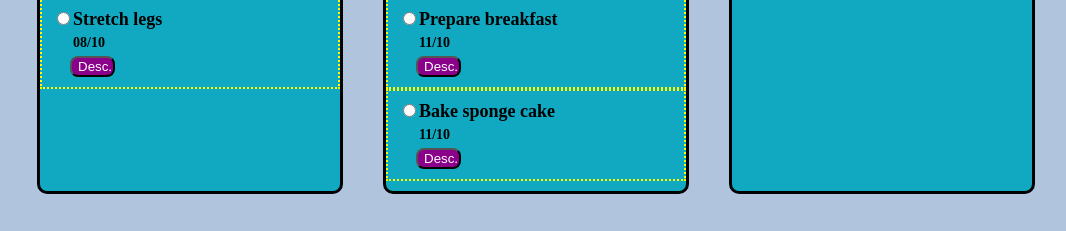
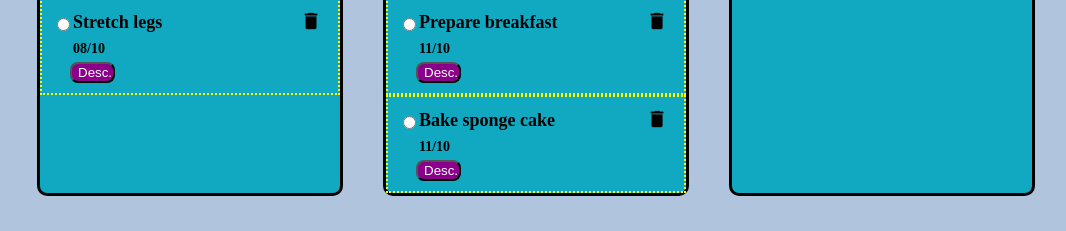
Before and after one commit to FlagonDragon/todo-list, a website built with webpack: page src/template.html in a window 1280 px wide. Shown: the part 181-412 px from the top of the page, without its empty margins (6-1072 px from the left). Built offline with nearby package versions, Linux system fonts and the light colour scheme.

Commit message:
added icons for deleting todos

```diff
--- a/src/DOM.js
+++ b/src/DOM.js
@@ -1,6 +1,7 @@
 // DOM manipulation
 
 import {addProjectListener, addTodoListeners, addExpandListener, addRadioListeners} from './addListeners.js'
+import icon from './delete.png'
 
 let content = document.getElementById('content');
 
@@ -64,6 +65,15 @@ function writeContent() {
                     todoTitle.textContent = todo.title;
                     titleDiv.appendChild(todoTitle);
 
+                    var todoDelete = document.createElement('button');
+                    todoDelete.classList.add('todoDelete');
+                    titleDiv.appendChild(todoDelete);
+
+                        var deleteIcon = document.createElement('img');
+                        deleteIcon.classList.add('deleteIcon');
+                        deleteIcon.src = icon;
+                        todoDelete.appendChild(deleteIcon);
+
                 var todoDate = document.createElement('span');
                 todoDate.classList.add('todoDate');
                 todoDate.classList.add('detail');
--- a/src/styles.css
+++ b/src/styles.css
@@ -72,6 +72,26 @@ h1 {
     border: 2px dotted yellow;
 }
 
+.titleDiv {
+    display: flex;
+    flex-direction: row;
+    justify-content: start;
+    align-items: center;
+}
+
+.todoDelete {
+    background-color: rgb(16, 169, 193);
+    height: auto;
+    width: auto;
+    border: none;
+    margin-left: auto;
+}
+
+.deleteIcon {
+    width: 22px;
+    background-color: rgb(16, 169, 193);
+}
+
 .todoDiv .detail {
     font-size: 14px;
     margin-left: 21px;
```
Also changed, not shown: src/delete.png (added), src/delete.svg (added). Lines whose indentation alone changed are shown as unchanged.
